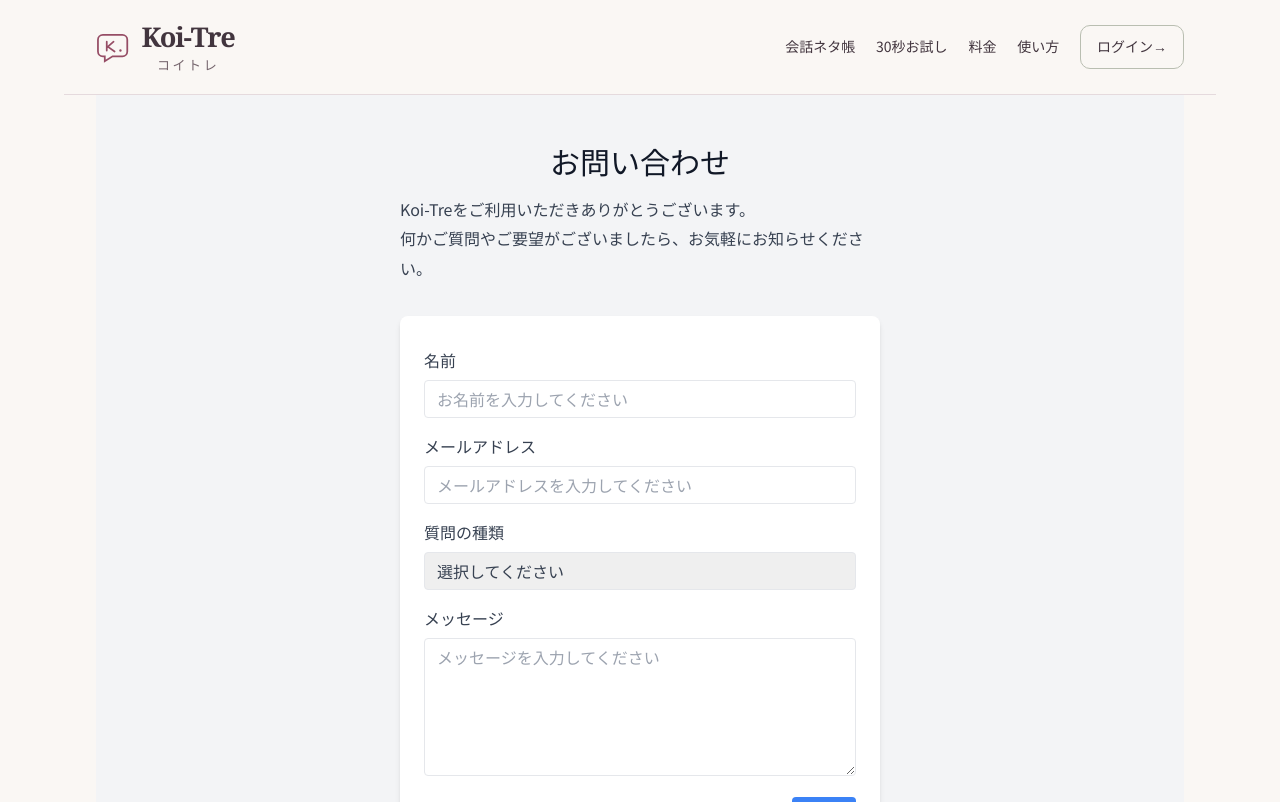
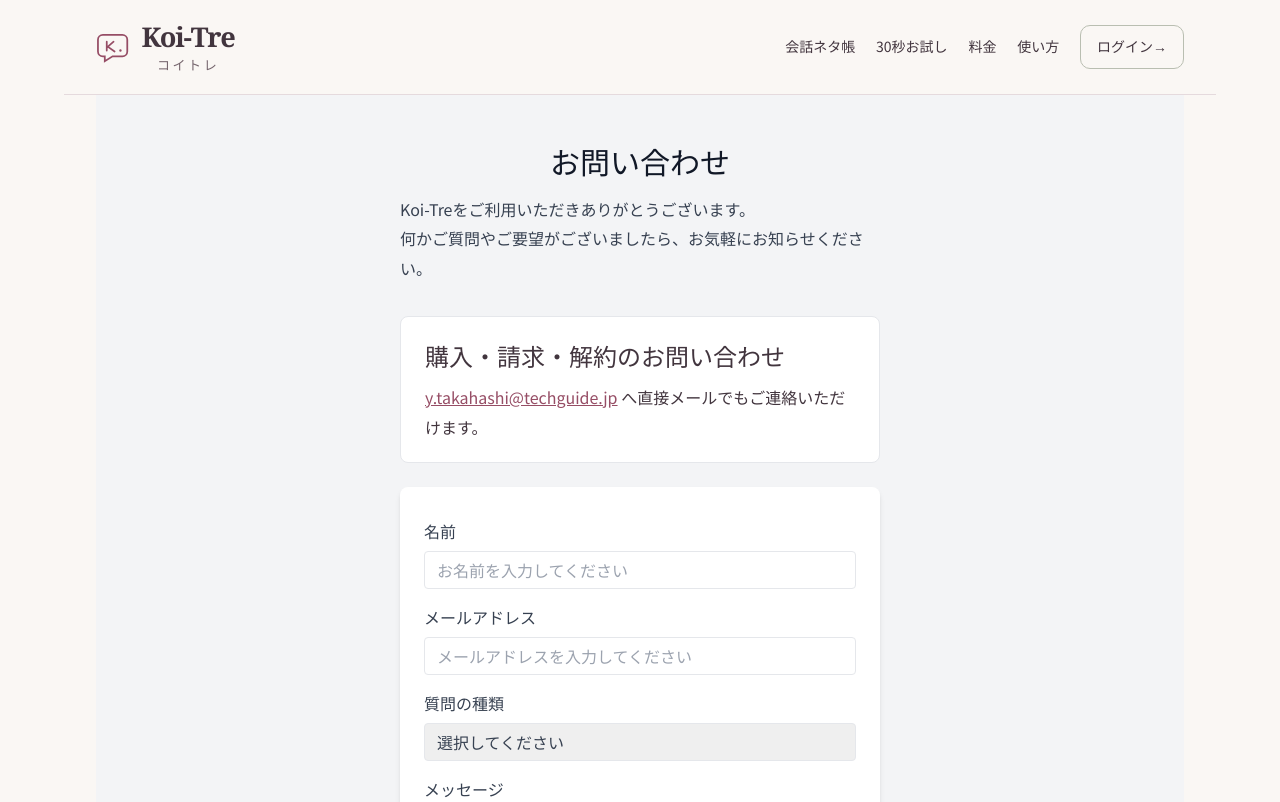
Before and after one commit to techguide-jp/koi-tre-auth, a SvelteKit app: page /contact in a window 1280 px wide. Shown: the top 802 px of the page. Built offline with nearby package versions, Linux system fonts and the light colour scheme; no server answers.

Commit message:
fix: 課金問い合わせの直接メール窓口を追加する

```diff
--- a/src/routes/contact/+page.svelte
+++ b/src/routes/contact/+page.svelte
@@ -1,6 +1,8 @@
 <script lang="ts">
   import { fade } from 'svelte/transition'
   const FORMSPARK_ACTION_URL = 'https://submit-form.com/Sn4hRi2Aw'
+  const BILLING_EMAIL = 'y.takahashi@techguide.jp'
+  const billingEmailLink = `mailto:${BILLING_EMAIL}?subject=${encodeURIComponent('[Koi-Tre] 購入・請求・解約のお問い合わせ')}`
 
   let name = ''
   let email = ''
@@ -47,6 +49,13 @@
         Koi-Treをご利用いただきありがとうございます。<br
         />何かご質問やご要望がございましたら、お気軽にお知らせください。
       </p>
+      <section class="mb-6 rounded-lg border bg-white px-6 py-5" aria-labelledby="billing-contact">
+        <h3 id="billing-contact" class="font-semibold">購入・請求・解約のお問い合わせ</h3>
+        <p class="mt-2">
+          <a class="underline" href="{billingEmailLink}">{BILLING_EMAIL}</a>
+          へ直接メールでもご連絡いただけます。
+        </p>
+      </section>
       {#if submitError}<p class="error" role="alert">{submitError}</p>{/if}
       {#if submitting}
         <div class="flex justify-center items-center">
```
Also changed, not shown: 1 other file (tests, documents, lock files or other folders).
